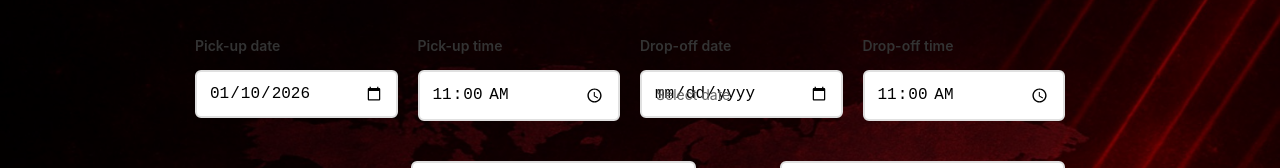
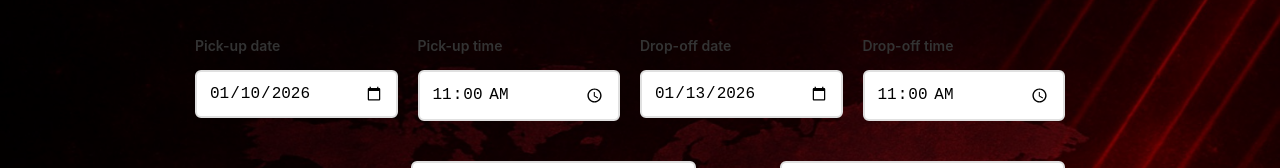
Before and after one commit to CemilEmreAras/xdrive-fe, a React (Vite) app: page / in a window 1280 px wide. Shown: the part 326-494 px from the top of the page. Built offline with nearby package versions, Linux system fonts and the light colour scheme; no server answers.

Commit message:
fix: Drop-off date placeholder kaldırıldı, drop-off date pickup date + 3 gün olarak ayarlandı

```diff
--- a/src/pages/Home.jsx
+++ b/src/pages/Home.jsx
@@ -14,12 +14,21 @@ function Home() {
     return tomorrow.toISOString().split('T')[0]
   }
 
+  // Pickup date'in 3 gün sonrasını hesapla
+  const getDropoffDate = (pickupDate) => {
+    if (!pickupDate) return ''
+    const dropoff = new Date(pickupDate)
+    dropoff.setDate(dropoff.getDate() + 3)
+    return dropoff.toISOString().split('T')[0]
+  }
+
+  const tomorrowDate = getTomorrowDate()
   const [searchData, setSearchData] = useState({
     pickupId: '',
     dropoffId: '',
-    pickupDate: getTomorrowDate(), // Yarın
+    pickupDate: tomorrowDate, // Yarın
     pickupTime: '11:00',
-    dropoffDate: '',
+    dropoffDate: getDropoffDate(tomorrowDate), // Pickup date + 3 gün
     dropoffTime: '11:00',
     sameLocation: true,
     driverCountry: 'Turkey',
@@ -40,12 +49,13 @@ function Home() {
     loadLocations()
     loadAirports()
     // Sayfa her yüklendiğinde default değerlere dön
+    const tomorrow = getTomorrowDate()
     setSearchData({
       pickupId: '',
       dropoffId: '',
-      pickupDate: getTomorrowDate(), // Yarın
+      pickupDate: tomorrow, // Yarın
       pickupTime: '11:00',
-      dropoffDate: '',
+      dropoffDate: getDropoffDate(tomorrow), // Pickup date + 3 gün
       dropoffTime: '11:00',
       sameLocation: true,
       driverCountry: 'Turkey',
@@ -658,10 +668,8 @@ function Home() {
                       }}
                       required
                     />
-                    {searchData.dropoffDate ? (
+                    {searchData.dropoffDate && (
                       <span className="date-display">{formatDateShort(searchData.dropoffDate)}</span>
-                    ) : (
-                      <span className="date-placeholder">Select date</span>
                     )}
                   </div>
                 </div>
```
